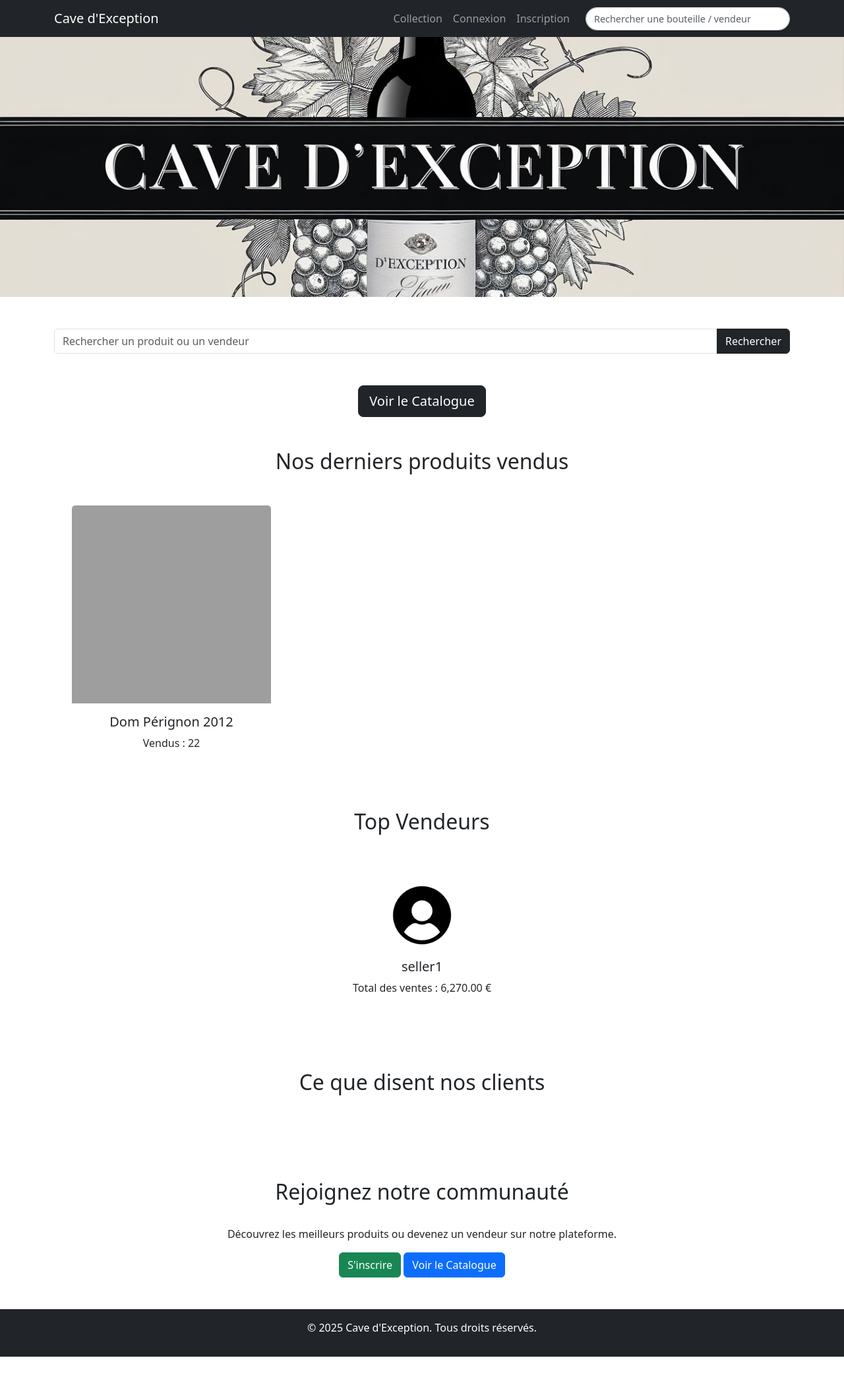
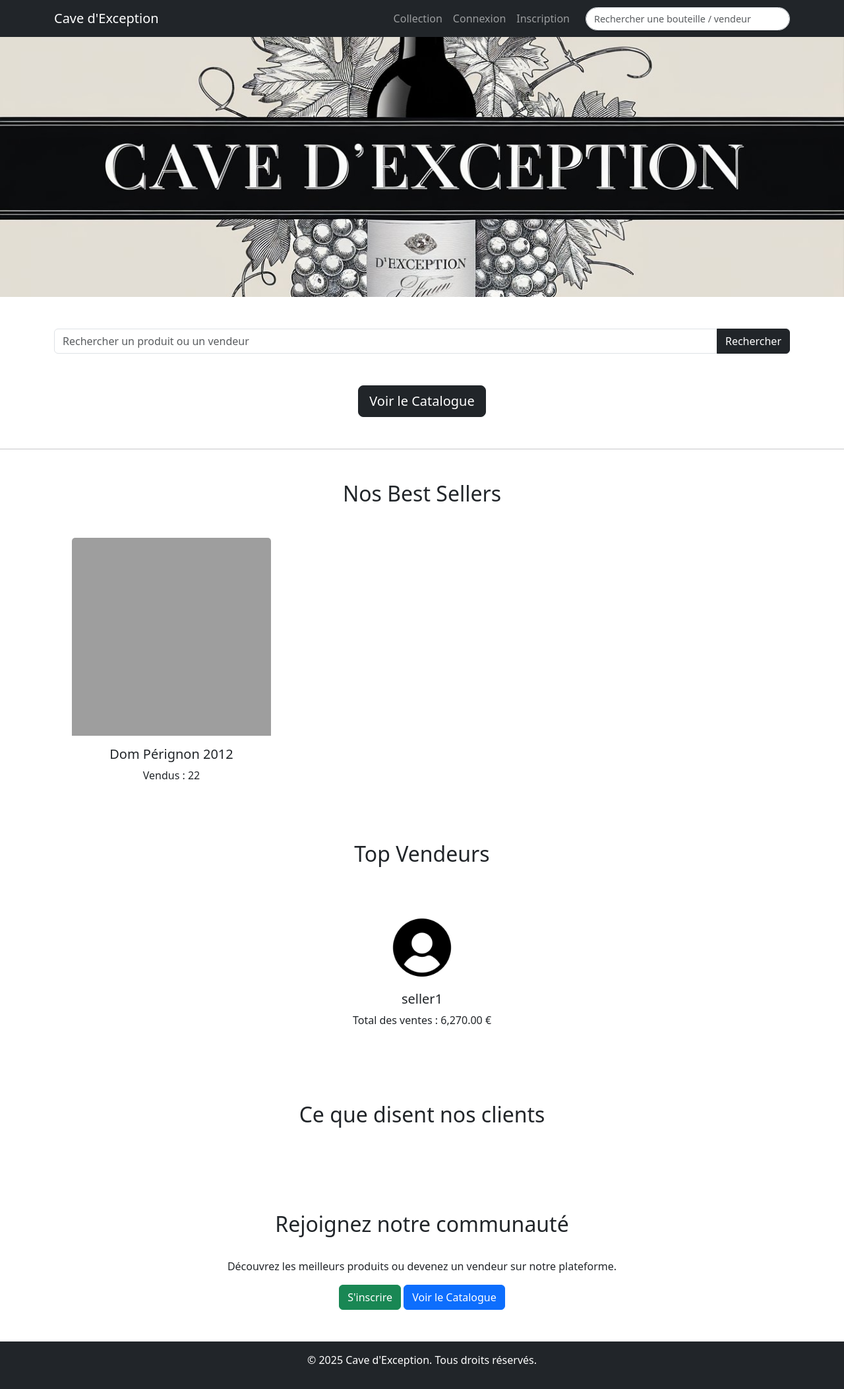
Before and after one commit to Dantr3b/Projet-PHP, a PHP site: page /index.php in a window 1280 px wide. Shown: the whole page at 66% size. Before the commit the page ends 2056 px from the top, so only its background shows below. Run offline with PHP 8.4, Linux system fonts and the light colour scheme; data comes from the database, SQL or seed files in the repository; data that the repository does not hold is empty; grey boxes are pictures that could not be loaded.

Commit message:
fix index

```diff
--- a/index.php
+++ b/index.php
@@ -142,9 +142,10 @@ $result_top_sellers = mysqli_query($conn, $query_top_sellers);
         <div class="container my-5 text-center">
             <a href="collection.php" class="btn btn-lg btn-dark btn-custom">Voir le Catalogue</a>
         </div>
+        <hr>
     <!-- Produits les plus vendus -->
     <div class="container my-5">
-        <h2 class="text-center my-4">Nos derniers produits vendus</h2><br>
+        <h2 class="text-center my-4">Nos Best Sellers</h2><br>
         <div class="row">
             <?php while ($product = mysqli_fetch_assoc($result_top_products)): ?>
                 <div class="col-md-4 mb-4">
```
